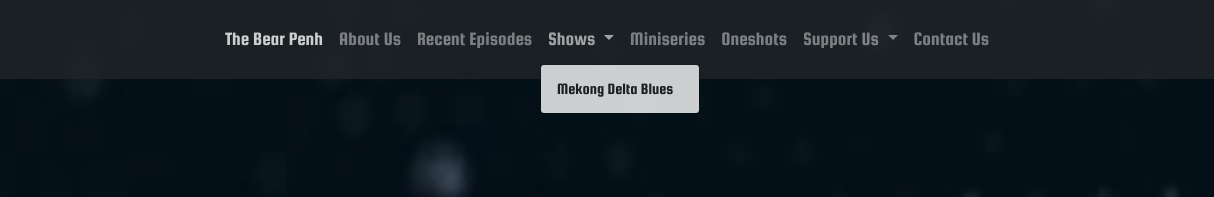
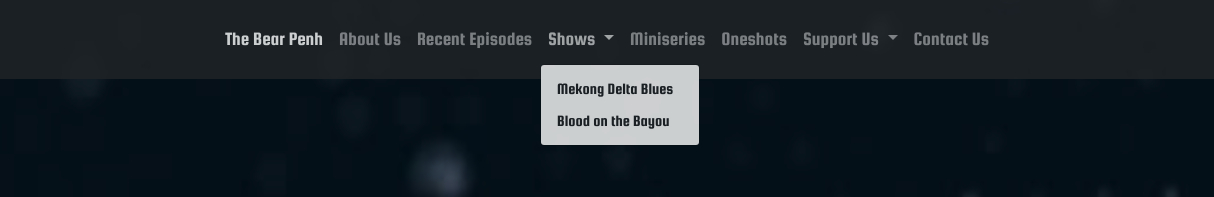
Before and after one commit to Dev-kris/bear_penh, a website: page oneshots.html in a window 1280 px wide. Both pictures are taken after a click on the button "Shows". Shown: the top 197 px of the page, 66-1280 px from the left. Drawn offline with nearby package versions, Linux system fonts and the light colour scheme.

Commit message:
fixed missing navigation

```diff
--- a/oneshots.html
+++ b/oneshots.html
@@ -123,6 +123,13 @@
                     href="./shows-pages/city_of_mist_mekong.html"
                     >Mekong Delta Blues</a
                   >
+                </li>
+                <li>
+                  <a
+                    class="dropdown-item"
+                    href="./shows-pages/blood_on_the_bayou.html"
+                    >Blood on the Bayou
+                  </a>
                 </li>
               </ul>
             </li>
```
